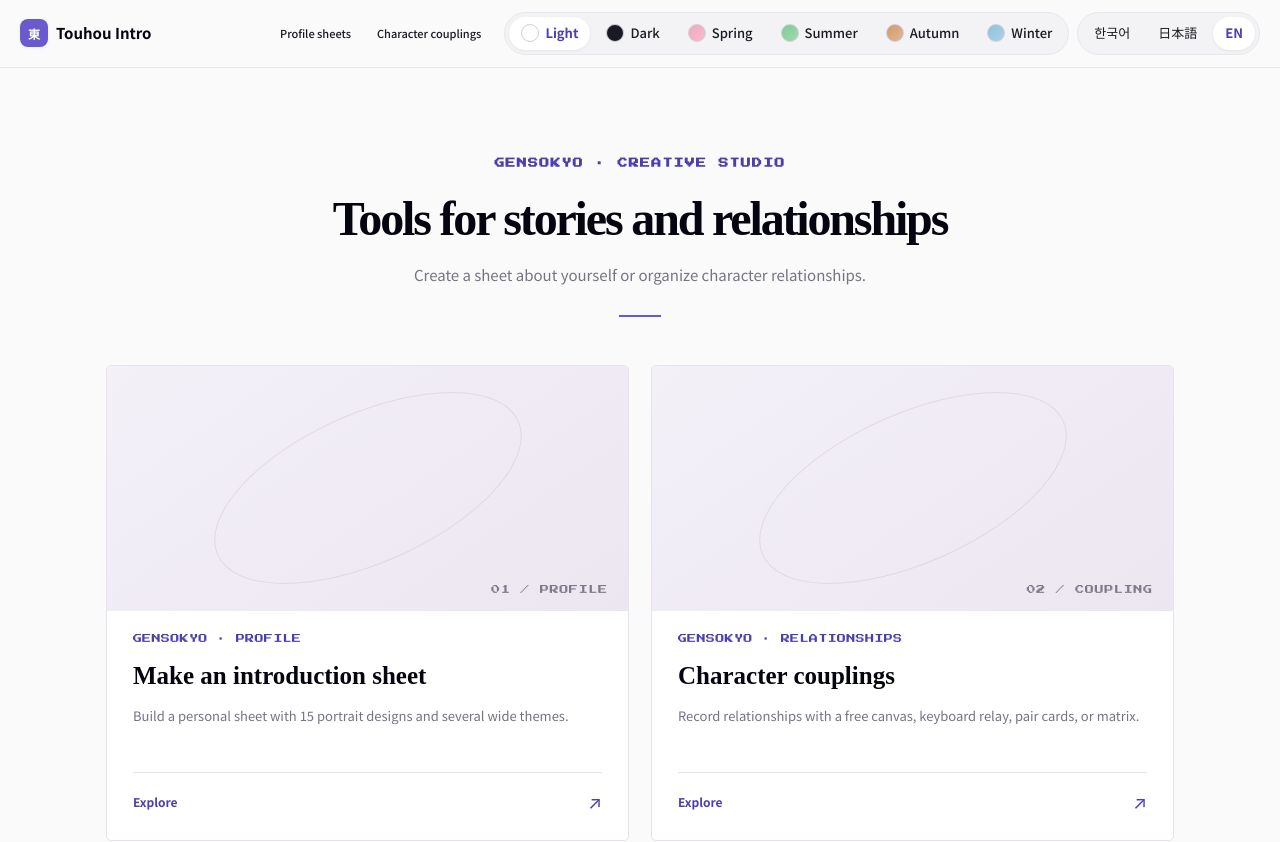
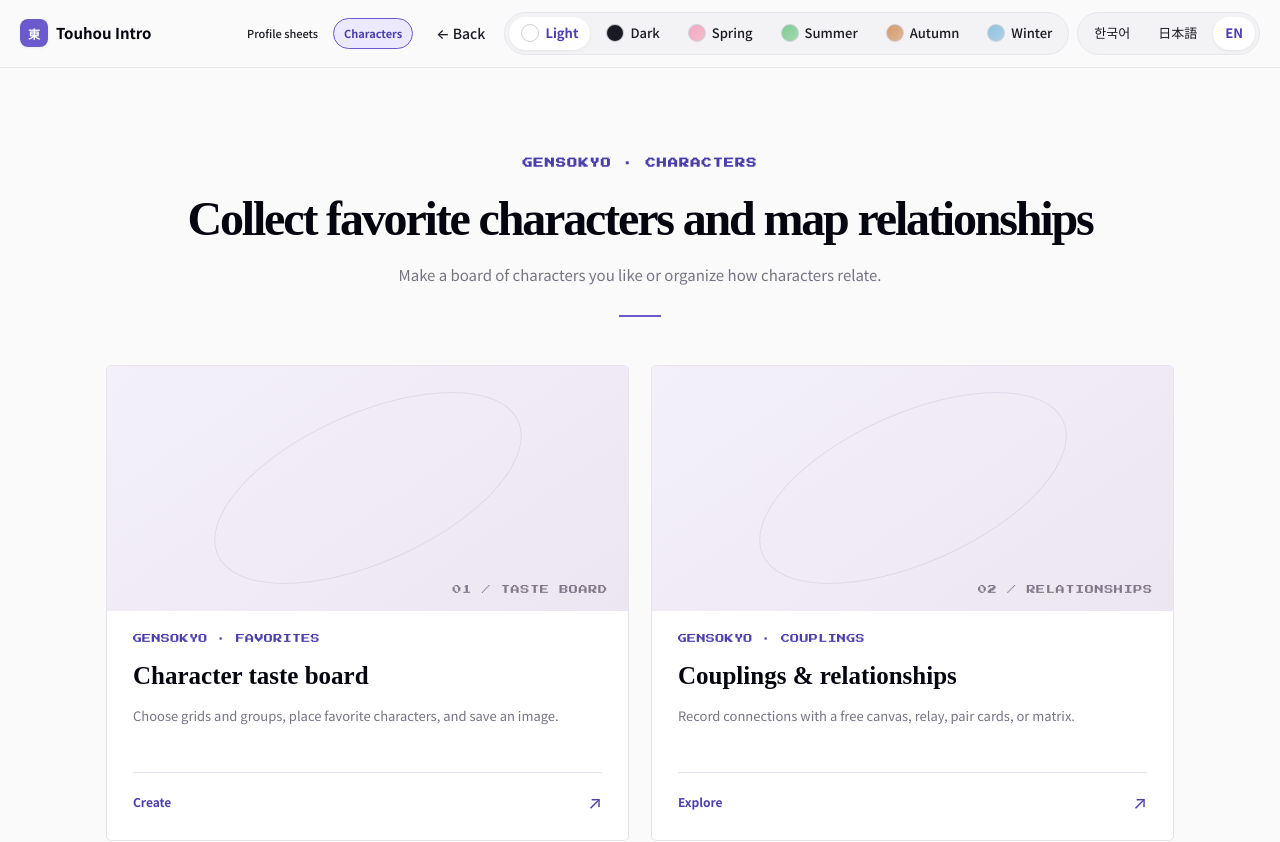
Before and after one commit to wealthygogi/introduce, a React (Vite) app: page /characters in a window 1280 px wide. Before the commit this address led to /. Shown: the top 842 px of the page. Built offline with nearby package versions, Linux system fonts and the light colour scheme; a web font is replaced by a local one.

Commit message:
feat(characters): add broader character hub

```diff
--- a/src/App.tsx
+++ b/src/App.tsx
@@ -6,6 +6,7 @@ import Landing from './pages/Landing';
 import IntroductionGallery from './pages/IntroductionGallery';
 import ConceptPage from './pages/ConceptPage';
 import CompactGallery from './pages/CompactGallery';
+import CharacterRelated from './pages/CharacterRelated';
 import WideGallery from './pages/WideGallery';
 import WidePage from './pages/WidePage';
 import { CouplingDraftProvider } from './features/coupling/CouplingDraftProvider';
@@ -32,6 +33,7 @@ export default function App() {
           <Route path="/compact" element={<CompactGallery />} />
           <Route path="/wide" element={<WideGallery />} />
           <Route path="/wide/:theme" element={<WidePage />} />
+          <Route path="/characters" element={<CharacterRelated />} />
           <Route path="/concept/:id" element={<ConceptPage />} />
           <Route path="/coupling" element={<CouplingLayout />}>
             <Route index element={<CouplingHub />} />
--- a/src/components/Layout.tsx
+++ b/src/components/Layout.tsx
@@ -10,8 +10,8 @@ export default function Layout({ children }: { children: ReactNode }) {
   const loc = useLocation();
   const onLanding = loc.pathname === '/' || loc.pathname === '';
   const onSheets = loc.pathname === '/sheets' || loc.pathname === '/compact' || loc.pathname.startsWith('/wide') || loc.pathname.startsWith('/concept/');
-  const onCoupling = loc.pathname === '/coupling' || loc.pathname.startsWith('/coupling/');
-  const sectionNames = { ko: { sheets: '자기소개표', coupling: '캐릭터 커플링' }, ja: { sheets: 'プロフィールシート', coupling: 'キャラクターカップリング' }, en: { sheets: 'Profile sheets', coupling: 'Character couplings' } }[lang];
+  const onCharacters = loc.pathname === '/characters' || loc.pathname.startsWith('/characters/') || loc.pathname === '/coupling' || loc.pathname.startsWith('/coupling/');
+  const sectionNames = { ko: { sheets: '자기소개표', characters: '캐릭터 관련' }, ja: { sheets: 'プロフィールシート', characters: 'キャラクター関連' }, en: { sheets: 'Profile sheets', characters: 'Characters' } }[lang];
   return (
     <div className="shell">
       <header className="top-nav">
@@ -21,7 +21,7 @@ export default function Layout({ children }: { children: ReactNode }) {
         </Link>
         <nav className="mode-nav primary-mode-nav" aria-label={lang === 'ko' ? '주요 메뉴' : lang === 'ja' ? 'メインメニュー' : 'Main menu'}>
           <NavLink to="/sheets" className={`btn ghost${onSheets ? ' active' : ''}`}>{sectionNames.sheets}</NavLink>
-          <NavLink to="/coupling" className={`btn ghost${onCoupling ? ' active' : ''}`}>{sectionNames.coupling}</NavLink>
+          <NavLink to="/characters" className={`btn ghost${onCharacters ? ' active' : ''}`}>{sectionNames.characters}</NavLink>
         </nav>
         {onSheets && <nav className="mode-nav sheet-subnav" aria-label={lang === 'ko' ? '자기소개표 방식' : lang === 'ja' ? 'プロフィール形式' : 'Profile sheet editors'}>
           <NavLink to="/compact" className={({ isActive }) => `btn ghost${isActive || loc.pathname.startsWith('/concept/') ? ' active' : ''}`}>Compact</NavLink>
--- a/src/features/coupling/copy.ts
+++ b/src/features/coupling/copy.ts
@@ -2,7 +2,7 @@ import type { Lang } from '../../data/i18n';
 
 const copy = {
   ko: {
-    coupling: '캐릭터 커플링', whiteboard: '자유 캔버스', keyboard: '키보드 릴레이', pairs: '커플 카드', matrix: '관계 매트릭스',
+    coupling: '커플링·관계', whiteboard: '자유 캔버스', keyboard: '키보드 릴레이', pairs: '커플 카드', matrix: '관계 매트릭스',
     loading: '편집기를 불러오는 중…', pickerTitle: '캐릭터 라이브러리', search: '이름 검색', searchPlaceholder: '한국어 · 日本語 · English', work: '작품', allWorks: '전체 작품',
     chooseCharacter: '캐릭터 선택', addCharacter: '캐릭터 추가', noResults: '검색 결과가 없습니다.', selected: '선택됨', placed: '배치됨',
     saveFailed: '이 브라우저에서 자동 저장할 수 없습니다. 현재 탭에서는 편집이 유지됩니다.', restoreFailed: '저장된 초안을 복원하지 못했습니다. 새 초안으로 편집을 시작합니다.',
@@ -20,7 +20,7 @@ const copy = {
     matrixShortcuts: '1–5: {select} · F: 최애 · X: 취향 아님 · 0: 표시 없음 · Enter: 적용 · Space/클릭: 전환 · Delete: 삭제 · 방향키: 이동',
   },
   ja: {
-    coupling: 'キャラクターカップリング', whiteboard: 'フリーボード', keyboard: 'キーボードリレー', pairs: 'カップリングカード', matrix: '関係マトリクス',
+    coupling: 'カップリング・関係', whiteboard: 'フリーボード', keyboard: 'キーボードリレー', pairs: 'カップリングカード', matrix: '関係マトリクス',
     loading: 'エディターを読み込み中…', pickerTitle: 'キャラクター一覧', search: '名前で検索', searchPlaceholder: '한국어 · 日本語 · English', work: '作品',
     allWorks: 'すべての作品', chooseCharacter: 'キャラクターを選択', addCharacter: 'キャラクターを追加', noResults: '検索結果がありません。', selected: '選択済み', placed: '配置済み',
     saveFailed: 'このブラウザーでは自動保存できません。現在のタブでは編集を保持します。', restoreFailed: '保存した下書きを復元できませんでした。新しい下書きとして編集を始めます。',
@@ -38,7 +38,7 @@ const copy = {
     matrixShortcuts: '1–5: {select} · F: 推し · X: 苦手 · 0: 表示なし · Enter: 適用 · Space/クリック: 切替 · Delete: 削除 · 矢印キー: 移動',
   },
   en: {
-    coupling: 'Character Couplings', whiteboard: 'Free canvas', keyboard: 'Keyboard relay', pairs: 'Pair cards', matrix: 'Relationship matrix',
+    coupling: 'Couplings & relationships', whiteboard: 'Free canvas', keyboard: 'Keyboard relay', pairs: 'Pair cards', matrix: 'Relationship matrix',
     loading: 'Loading editor…', pickerTitle: 'Character library', search: 'Search names', searchPlaceholder: '한국어 · 日本語 · English', work: 'Work', allWorks: 'All works',
     chooseCharacter: 'Choose a character', addCharacter: 'Add characters', noResults: 'No results found.', selected: 'Selected', placed: 'Placed',
     saveFailed: 'Automatic saving is unavailable in this browser. Editing remains available in this tab.', restoreFailed: 'The saved draft could not be restored. Editing starts with a new draft.',
--- /dev/null
+++ b/src/pages/CharacterRelated.tsx
@@ -0,0 +1,45 @@
+import { Link } from 'react-router-dom';
+import { useLang } from '../contexts/LangContext';
+import '../styles/modes.css';
+
+const copy = {
+  ko: {
+    title: '캐릭터 취향과 관계를 한 장에',
+    intro: '좋아하는 캐릭터를 모으거나 캐릭터 사이의 관계를 정리해 보세요.',
+    tastes: '캐릭터 취향 모음표', tastesDesc: '격자와 그룹을 정하고 좋아하는 캐릭터를 배치해 이미지로 저장합니다.',
+    relationships: '커플링·관계', relationshipsDesc: '자유 캔버스, 릴레이, 커플 카드, 관계 매트릭스로 관계를 기록합니다.',
+    start: '만들기', explore: '둘러보기',
+  },
+  ja: {
+    title: '好きなキャラクターと関係を一枚に',
+    intro: '好きなキャラクターを集めたり、キャラクター同士の関係を整理したりできます。',
+    tastes: 'キャラクターのお気に入り表', tastesDesc: 'グリッドとグループを決めて好きなキャラクターを配置し、画像で保存します。',
+    relationships: 'カップリング・関係', relationshipsDesc: 'フリーボード、リレー、カード、関係マトリクスで関係を記録します。',
+    start: '作成する', explore: '見る',
+  },
+  en: {
+    title: 'Collect favorite characters and map relationships',
+    intro: 'Make a board of characters you like or organize how characters relate.',
+    tastes: 'Character taste board', tastesDesc: 'Choose grids and groups, place favorite characters, and save an image.',
+    relationships: 'Couplings & relationships', relationshipsDesc: 'Record connections with a free canvas, relay, pair cards, or matrix.',
+    start: 'Create', explore: 'Explore',
+  },
+} as const;
+
+export default function CharacterRelated() {
+  const { lang } = useLang();
+  const t = copy[lang];
+  return <div className="modes-page character-related-page">
+    <section className="modes-hero"><span className="modes-eyebrow">GENSOKYO · CHARACTERS</span><h1>{t.title}</h1><p>{t.intro}</p><span className="hero-rule" /></section>
+    <section className="mode-options" aria-label={t.title}>
+      <Link to="/characters/tastes" className="mode-card compact-mode character-related-card">
+        <div className="mode-art"><div className="landing-sheet-art" aria-hidden="true"><span /><i /><i /><i /><b /><b /><b /><b /></div><span className="mode-index">01 / TASTE BOARD</span></div>
+        <div className="mode-card-copy"><span className="mode-kicker">GENSOKYO · FAVORITES</span><h2>{t.tastes}</h2><p>{t.tastesDesc}</p><span className="mode-link">{t.start} <b>↗</b></span></div>
+      </Link>
+      <Link to="/coupling" className="mode-card wide-mode character-related-card">
+        <div className="mode-art"><div className="landing-coupling-art" aria-hidden="true"><svg viewBox="0 0 240 150"><path d="M48 44 118 30 185 56 165 112 90 124 48 44M48 44 90 124M118 30 90 124M118 30 165 112" /></svg><i /><i /><i /><i /><i /></div><span className="mode-index">02 / RELATIONSHIPS</span></div>
+        <div className="mode-card-copy"><span className="mode-kicker">GENSOKYO · COUPLINGS</span><h2>{t.relationships}</h2><p>{t.relationshipsDesc}</p><span className="mode-link">{t.explore} <b>↗</b></span></div>
+      </Link>
+    </section>
+  </div>;
+}
--- a/src/pages/Landing.tsx
+++ b/src/pages/Landing.tsx
@@ -3,9 +3,9 @@ import { useLang } from '../contexts/LangContext';
 import '../styles/modes.css';
 
 const copy = {
-  ko: { eyebrow: 'GENSOKYO · CREATIVE STUDIO', title: '소개와 관계를 만드는 도구', desc: '나를 소개하는 한 장을 만들거나, 캐릭터의 관계를 정리해 보세요.', sheets: '자기소개표 만들기', sheetsDesc: '15가지 세로형 디자인과 여러 와이드 테마로 나만의 소개장을 만듭니다.', coupling: '캐릭터 커플링', couplingDesc: '자유 캔버스, 키보드 릴레이, 커플 카드, 관계 매트릭스로 관계를 기록합니다.', open: '둘러보기' },
-  ja: { eyebrow: 'GENSOKYO · CREATIVE STUDIO', title: 'プロフィールと関係を作るツール', desc: '自分を紹介するシートを作ったり、キャラクターの関係を整理したりできます。', sheets: 'プロフィールシートを作る', sheetsDesc: '縦長の15デザインとワイドテーマから、自分だけの紹介シートを作成。', coupling: 'キャラクターカップリング', couplingDesc: 'フリーボード、キーボードリレー、カード、関係マトリクスで関係を記録。', open: '見る' },
-  en: { eyebrow: 'GENSOKYO · CREATIVE STUDIO', title: 'Tools for stories and relationships', desc: 'Create a sheet about yourself or organize character relationships.', sheets: 'Make an introduction sheet', sheetsDesc: 'Build a personal sheet with 15 portrait designs and several wide themes.', coupling: 'Character couplings', couplingDesc: 'Record relationships with a free canvas, keyboard relay, pair cards, or matrix.', open: 'Explore' },
+  ko: { eyebrow: 'GENSOKYO · CREATIVE STUDIO', title: '소개와 관계를 만드는 도구', desc: '나를 소개하는 한 장을 만들거나, 좋아하는 캐릭터와 관계를 정리해 보세요.', sheets: '자기소개표 만들기', sheetsDesc: '15가지 세로형 디자인과 여러 와이드 테마로 나만의 소개장을 만듭니다.', characters: '캐릭터 관련', charactersDesc: '캐릭터 취향 모음표를 만들거나 커플링과 관계를 정리합니다.', open: '둘러보기' },
+  ja: { eyebrow: 'GENSOKYO · CREATIVE STUDIO', title: 'プロフィールと関係を作るツール', desc: '自分を紹介するシートを作ったり、好きなキャラクターや関係を整理したりできます。', sheets: 'プロフィールシートを作る', sheetsDesc: '縦長の15デザインとワイドテーマから、自分だけの紹介シートを作成。', characters: 'キャラクター関連', charactersDesc: 'お気に入り表を作ったり、カップリングや関係を整理したりできます。', open: '見る' },
+  en: { eyebrow: 'GENSOKYO · CREATIVE STUDIO', title: 'Tools for stories and relationships', desc: 'Create a sheet about yourself or collect favorite characters and their relationships.', sheets: 'Make an introduction sheet', sheetsDesc: 'Build a personal sheet with 15 portrait designs and several wide themes.', characters: 'Characters', charactersDesc: 'Make a character taste board or organize couplings and relationships.', open: 'Explore' },
 };
 
 export default function Landing() {
@@ -18,9 +18,9 @@ export default function Landing() {
         <div className="mode-art"><div className="landing-sheet-art" aria-hidden="true"><span/><i/><i/><i/><b/><b/><b/><b/></div><span className="mode-index">01 / PROFILE</span></div>
         <div className="mode-card-copy"><span className="mode-kicker">GENSOKYO · PROFILE</span><h2>{t.sheets}</h2><p>{t.sheetsDesc}</p><span className="mode-link">{t.open} <b>↗</b></span></div>
       </Link>
-      <Link to="/coupling" className="mode-card wide-mode">
+      <Link to="/characters" className="mode-card wide-mode">
         <div className="mode-art"><div className="landing-coupling-art" aria-hidden="true"><svg viewBox="0 0 240 150"><path d="M48 44 118 30 185 56 165 112 90 124 48 44M48 44 90 124M118 30 90 124M118 30 165 112"/></svg><i/><i/><i/><i/><i/></div><span className="mode-index">02 / COUPLING</span></div>
-        <div className="mode-card-copy"><span className="mode-kicker">GENSOKYO · RELATIONSHIPS</span><h2>{t.coupling}</h2><p>{t.couplingDesc}</p><span className="mode-link">{t.open} <b>↗</b></span></div>
+        <div className="mode-card-copy"><span className="mode-kicker">GENSOKYO · CHARACTERS</span><h2>{t.characters}</h2><p>{t.charactersDesc}</p><span className="mode-link">{t.open} <b>↗</b></span></div>
       </Link>
     </section>
     <footer className="modes-note">東方Project fan-made creative tools <span>✳</span></footer>
```
Also changed, not shown: tests/coupling-regression.mjs (+18 -2 lines).
